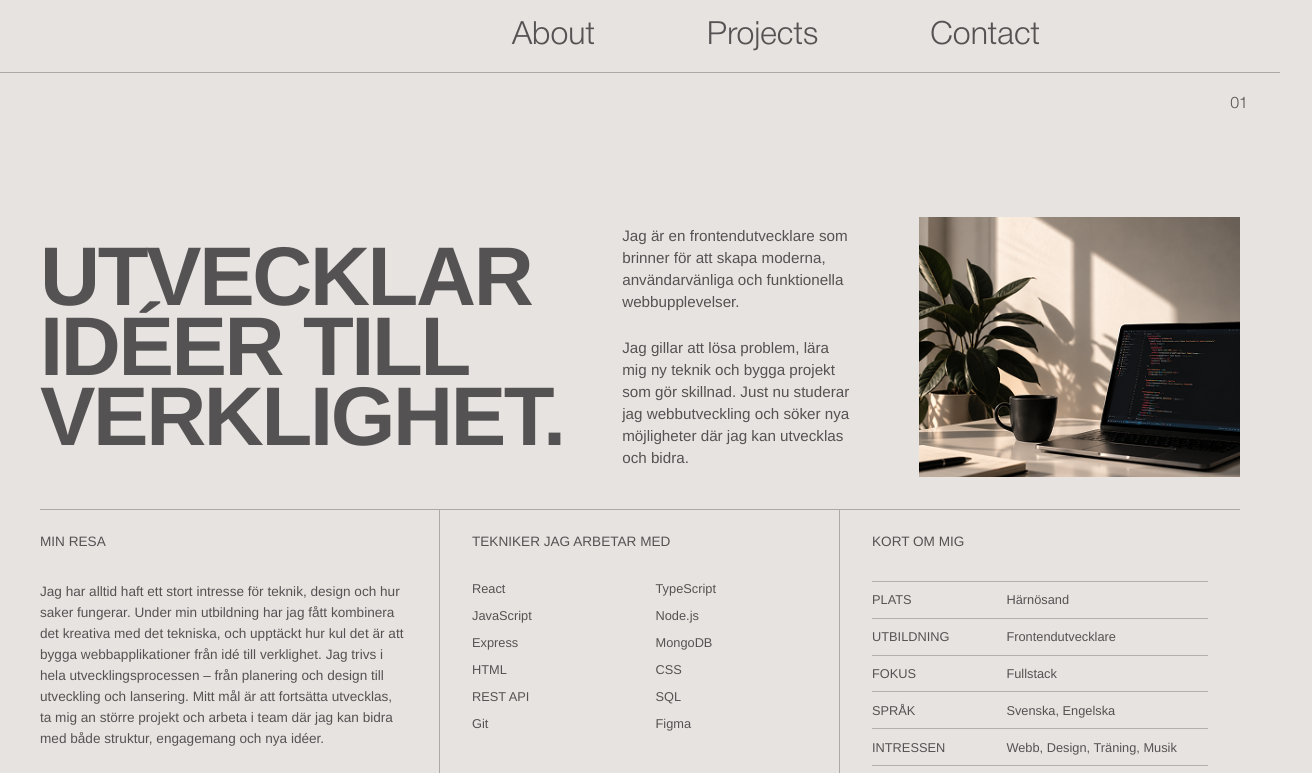
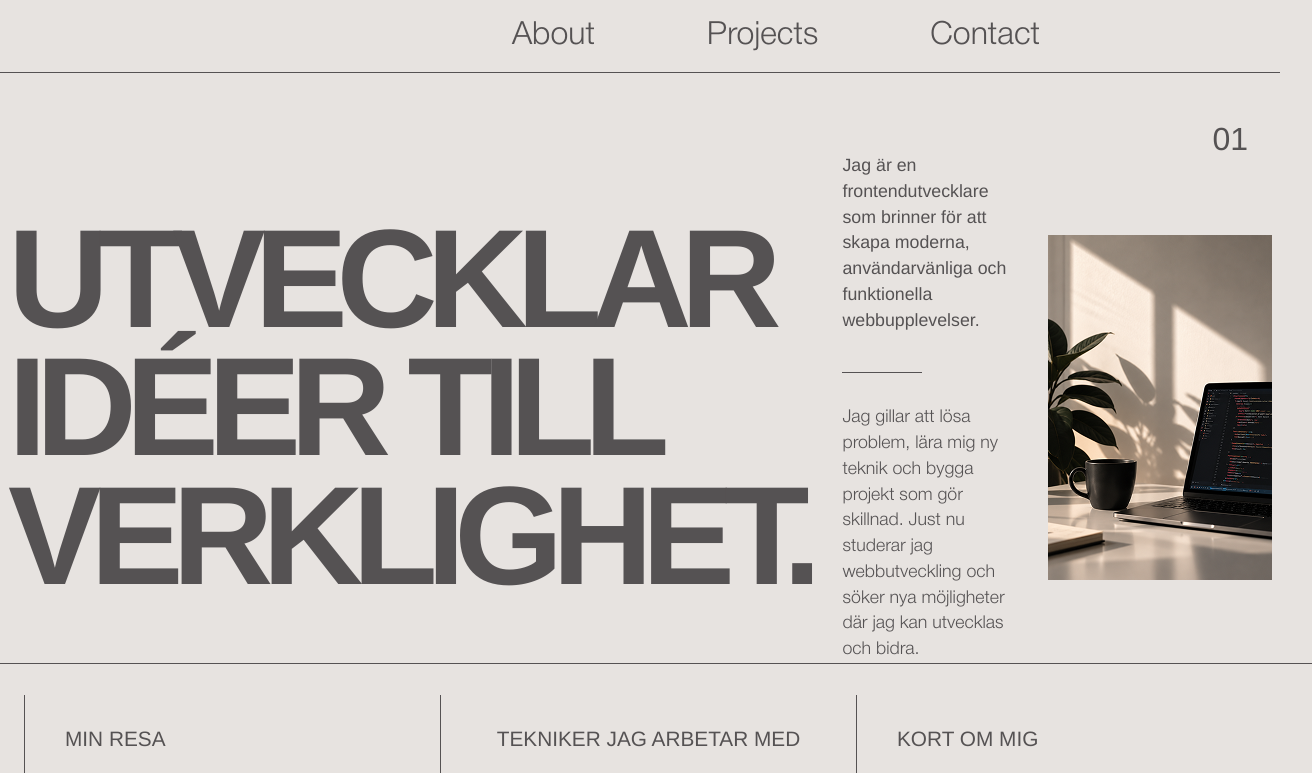
Before and after one commit to RasmusFranssonHub/port-folio, a React (Vite) app: page / in a window 1280 px wide. Shown: the part 727-1500 px from the top of the page, 1312 px wide, since content can reach past the window. Built offline with nearby package versions, Linux system fonts and the light colour scheme.

Commit message:
feat: about sction desctop done

```diff
--- a/src/components/About/About.scss
+++ b/src/components/About/About.scss
@@ -5,7 +5,7 @@
 
   min-height: calc(100vh - 75px);
 
-  padding: 5rem 2.5rem 3rem;
+  padding: 1rem 0.5rem 0;
 
   background-color: $color-background;
   color: $color-text;
@@ -21,11 +21,11 @@
 .about__number {
   position: absolute;
 
-  top: 1.5rem;
+  top: 3rem;
   right: 2rem;
 
-  font-size: 1rem;
-  font-weight: 300;
+  font-size: 2rem;
+  font-weight: 400;
 }
 
 
@@ -38,7 +38,7 @@
 
   grid-template-columns: 1.5fr 0.7fr 0.9fr;
 
-  gap: 3rem;
+  gap: 2rem;
 
   margin-top: 4rem;
 
@@ -52,11 +52,11 @@
   margin: 0;
 
   font-family: $font-main;
-  font-size: clamp(4rem, 6.5vw, 8rem);
+  font-size: clamp(8.75rem, 6.5vw, 8rem);
   font-weight: 700;
 
-  line-height: 0.84;
-  letter-spacing: -0.15rem;
+  line-height: 0.92;
+  letter-spacing: -0.7rem;
 }
 
 
@@ -68,25 +68,14 @@
   justify-content: center;
 }
 
-.about-paragraph {
-  margin: 0 0 1.5rem;
-
-  font-size: 0.85rem;
-  line-height: 1.45;
-}
-
-.about-paragraph:last-child {
-  margin-bottom: 0;
-}
-
 
 /* Bild */
 
 .about__intro img {
   display: block;
 
-  width: 100%;
-  height: 260px;
+  width: 345px;
+  height: 345px;
 
   object-fit: cover;
 }
@@ -100,8 +89,6 @@
   display: grid;
 
   grid-template-columns: minmax(0, 1fr) 24%;
-
-  gap: 3rem;
 
   margin-top: 2rem;
 
@@ -118,22 +105,41 @@
   flex-direction: column;
   justify-content: center;
 
-  max-width: 30rem;
-
-  padding-right: 1rem;
+  max-width: 31rem;
 }
 
 
 .about-paragraph {
-  margin: 0 0 1.5rem;
+  margin: 0 0 2rem;
 
-  font-size: 0.95rem;
+  font-size: 1.11rem;
   line-height: 1.45;
+}
+
+.about-paragraph:first-child {
+  position: relative;
+
+  padding-bottom: 2.5rem;
+  margin-bottom: 2rem;
+  border-bottom: none;
+
+  &::after {
+    content: "";
+    position: absolute;
+    bottom: 0;
+    left: 0;
+
+    width: 5rem;
+    height: 1px;
+
+    background-color: rgba($color-text, 1);
+  }
 }
 
 
 .about-paragraph:last-child {
   margin-bottom: 0;
+  font-weight: 300;
 }
 
 
@@ -155,28 +161,35 @@
 ========================= */
 
 .about__details {
+  position: relative;
+
   display: grid;
+  grid-template-columns: repeat(3, 1fr);
+  margin-left: 1rem;
 
-  grid-template-columns: repeat(3, 1fr);
+  padding-top: 2rem;
 
-  margin-top: 2rem;
+  &::before {
+    content: "";
+    position: absolute;
+    top: 0;
+    left: -2.5rem;
+    right: -2.5rem;
 
-  border-top: 1px solid rgba($color-text, 0.4);
+    height: 1px;
+    background-color: rgba($color-text, 1);
+  }
 }
 
 
 .about__column {
   min-height: 250px;
+  padding: 2rem 2.5rem ;
 
-  padding: 1.5rem 2rem 1rem;
+  border-left: 1px solid rgba($color-text, 1);
 
-  border-right: 1px solid rgba($color-text, 0.4);
 }
 
-
-.about__column:first-child {
-  padding-left: 0;
-}
 
 
 .about__column:last-child {
@@ -191,7 +204,7 @@
 .about__column h3 {
   margin: 0 0 2rem;
 
-  font-size: 0.85rem;
+  font-size: 1.3rem;
   font-weight: 400;
 }
 
@@ -205,9 +218,12 @@
 
   margin: 0;
 
-  font-size: 0.85rem;
+  font-weight: 300;
+  font-size: 1rem;
   line-height: 1.55;
 }
+
+
 
 
 /* =========================
@@ -219,14 +235,21 @@
 
   grid-template-columns: 1fr 1fr;
 
-  gap: 0.75rem 2rem;
+  gap: 0.9rem 6.5rem;
 
   margin: 0;
   padding: 0;
 
   list-style: none;
 
-  font-size: 0.8rem;
+  font-size: 1.1rem;
+  font-weight: 300;
+}
+
+.about__column:nth-child(2) {
+  display: flex;
+  flex-direction: column;
+  align-items: center;
 }
 
 
@@ -244,17 +267,28 @@
 
   grid-template-columns: 1fr 1.5fr;
 
-  padding: 0.65rem 0;
+  padding: 0.75rem 0;
 
-  border-top: 1px solid rgba($color-text, 0.35);
+  border-bottom: 1px solid rgba($color-text, 0.35);
 
   font-size: 0.8rem;
 }
 
+.about__info-row:last-child {
+  border-bottom: none;
+}
 
-.about__info-row:last-child {
-  border-bottom: 1px solid rgba($color-text, 0.35);
+.about__info-row span:first-child {
+  font-weight: 400;
+  font-size: 1rem;
 }
+
+.about__info-row span:last-child {
+  font-weight: 300;
+  font-size: 0.9rem;
+}
+
+
 
 
 /* =========================
--- a/src/components/About/About.tsx
+++ b/src/components/About/About.tsx
@@ -75,8 +75,10 @@ function About() {
             har jag fått kombinera det kreativa med det tekniska,
             och upptäckt hur kul det är att bygga webbapplikationer
             från idé till verklighet.
+            </p>
 
-            Jag trivs i hela utvecklingsprocessen – från planering och
+            <p>
+            Jag trivs i hela utvecklingsprocessen - från planering och
             design till utveckling och lansering. Mitt mål är att fortsätta utvecklas,
             ta mig an större projekt och arbeta i team där jag kan bidra med både struktur,
             engagemang och nya idéer.
--- a/src/components/Hero/Hero.scss
+++ b/src/components/Hero/Hero.scss
@@ -20,7 +20,7 @@
 
   font-family: $font-main;
   font-size: 2rem;
-  font-weight: 300;
+  font-weight: 400;
 
   line-height: 1;
 }
@@ -34,7 +34,7 @@
 
   font-family: $font-main;
   font-size: 2rem;
-  font-weight: 300;
+  font-weight: 400;
 
   line-height: 1;
 }
--- a/src/components/Navbar/navbar.scss
+++ b/src/components/Navbar/navbar.scss
@@ -41,6 +41,6 @@
   width: 100%;
 
   background-color: $color-background;
-  border-top: 1px solid rgba($color-text, 0.4);
-  border-bottom: 1px solid rgba($color-text, 0.4);
+  border-top: 1px solid rgba($color-text, 1);
+  border-bottom: 1px solid rgba($color-text, 1);
 }
```
